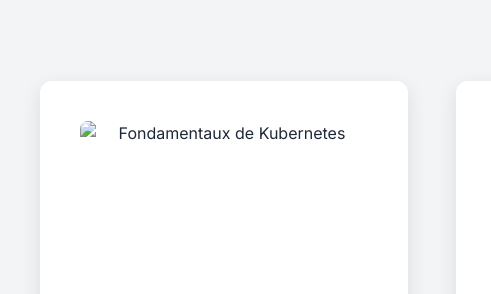
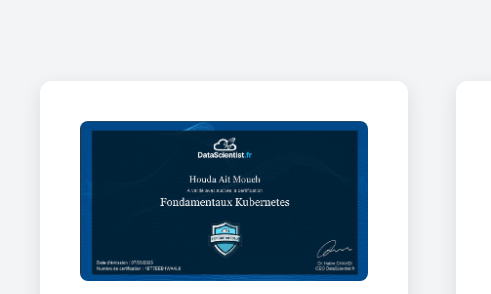
Before and after one commit to houda-aitmouch/houdaaitmouch, a plain HTML site: page index.html in a window 1280 px wide. Shown: the part 8960-9254 px from the top of the page, 0-491 px from the left. Drawn offline with nearby package versions, Linux system fonts and the light colour scheme; animation ran at ten frames a second.

Commit message:
Update index.html

```diff
--- a/index.html
+++ b/index.html
@@ -1174,7 +1174,7 @@
         <div class="certifications-container">
           <div class="certification-card">
             <img
-              src="Desktop/kub.png"
+              src="kub.png"
               alt="Fondamentaux de Kubernetes"
               class="certification-image"
             />
```
